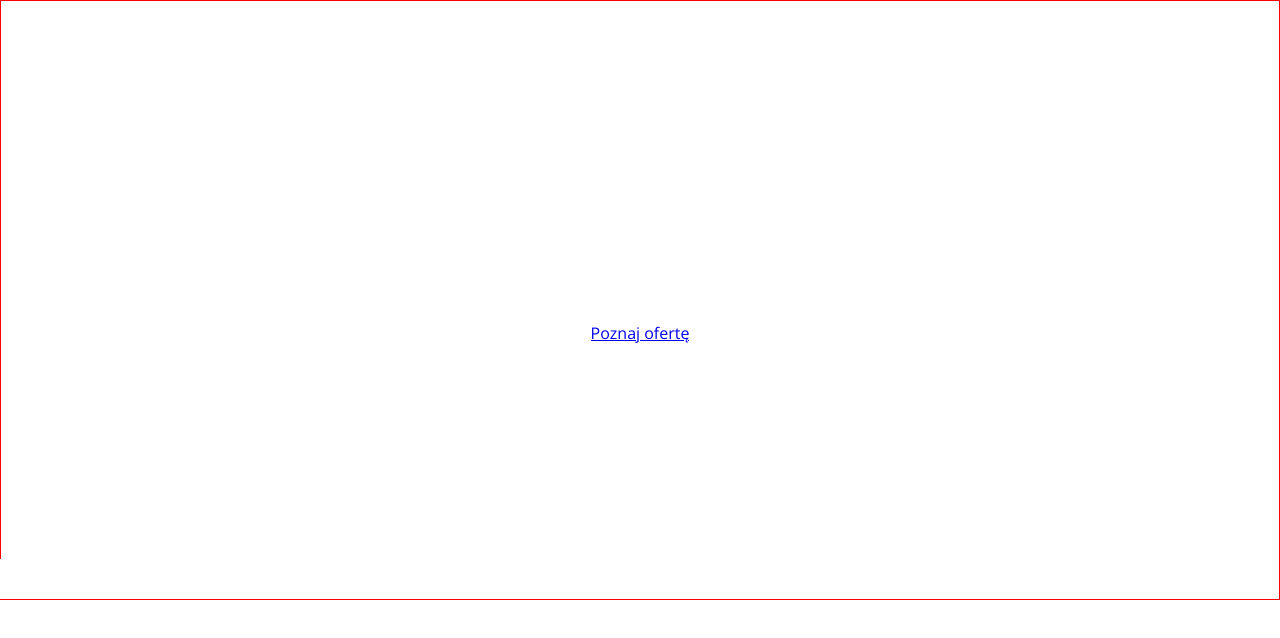
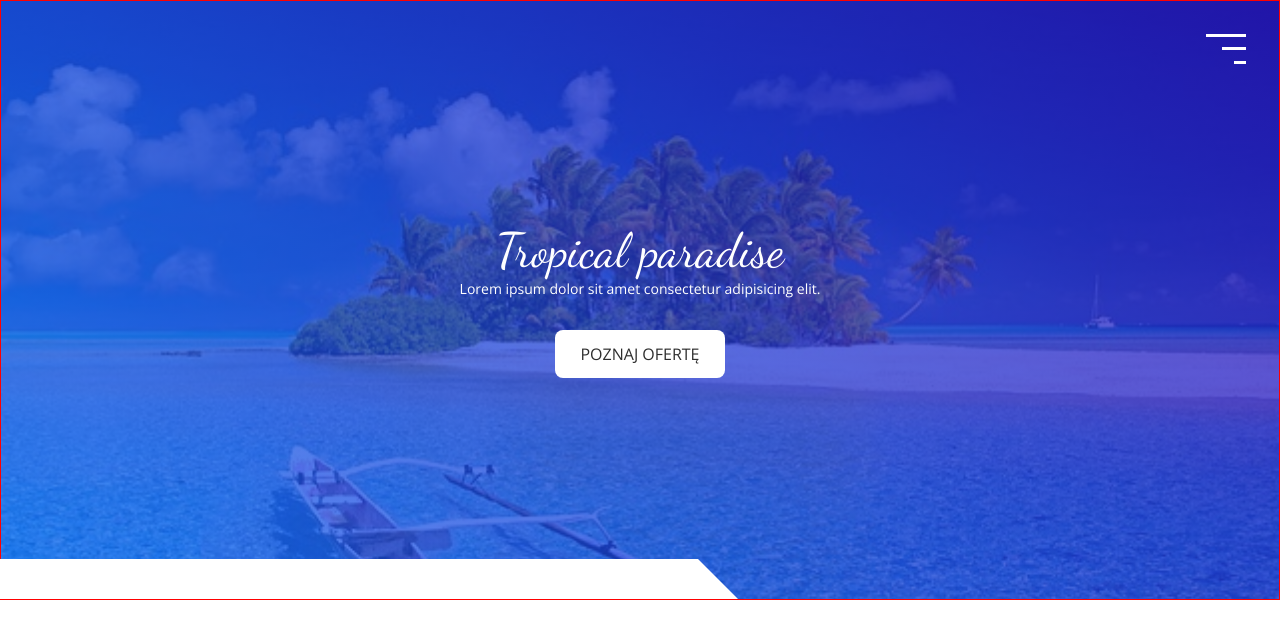
Before and after one commit to JuchKasia/paradise, a plain HTML site: page paradise/index.html in a window 1280 px wide. Drawn offline with nearby package versions, Linux system fonts and the light colour scheme.

Commit message:
feat: added style to header

```diff
--- a/paradise/sass/_components.scss
+++ b/paradise/sass/_components.scss
@@ -27,6 +27,7 @@
     position: relative;
     transition: background-color 0.3s;
     overflow: hidden;
+    z-index: 0;
     &::before {
         position: absolute;
         display: block;
@@ -35,13 +36,13 @@
         width: 100%;
         height: 100%;
         content: '';
-        transform: scale(0);
+        transform: scaleX(0);
         transform-origin: right;
         transition: transform .3s;
         z-index: -1;
     }
     &:hover::before {
-        transform: scale(1);
+        transform: scaleX(1);
         transform-origin: left;
     }
 }
--- a/paradise/sass/_mixins.scss
+++ b/paradise/sass/_mixins.scss
@@ -7,11 +7,11 @@
     content: '';
     background: color.$pure-white;
     // background-color: red;
-    transform: width 0.3s;
+    transition: width 0.3s;
 }
 
 @mixin heroImages($bgImg) {
-    background-image: $blue-gradient, url($bgImg);
+    background-image: color.$blue-gradient, url($bgImg);
     background-size: cover;
     background-position: center;
     background-attachment: fixed;
--- a/paradise/sass/main.scss
+++ b/paradise/sass/main.scss
@@ -86,5 +86,29 @@ body {
     justify-content: center;
     text-align: center;
     color: color.$pure-white;
+    @include mixins.heroImages('../assets/img/polynesia-640.jpg');
+    background-attachment: scroll;
     border: 1px solid red;
+    &__title {
+        font-family: 'Dancing Script', cursive;
+        font-size: 4.8rem;
+        font-weight: 300;
+    }
+    &__text {
+        font-size: 1.4rem;
+    }
+    &__btn {
+        margin-top: 2em;
+        padding: 0.8em 1.6em;
+        color: color.$dark;
+        text-transform: uppercase;
+        text-decoration: none;
+        border: none;
+        border-radius: 8px;
+        background-color: color.$pure-white;
+        cursor: pointer;
+        &::before {
+            background-color: color.$light-white;
+        }
+    }
 }
```
Also changed, not shown: paradise/assets/img/polynesia-1920.jpg (renamed from paradise/assets/img/polynesia-1920 (1).jpg), paradise/assets/img/polynesia-640.jpg (renamed from paradise/assets/img/polynesia-1920 (2).jpg), paradise/css/main.css, 1 other file.
